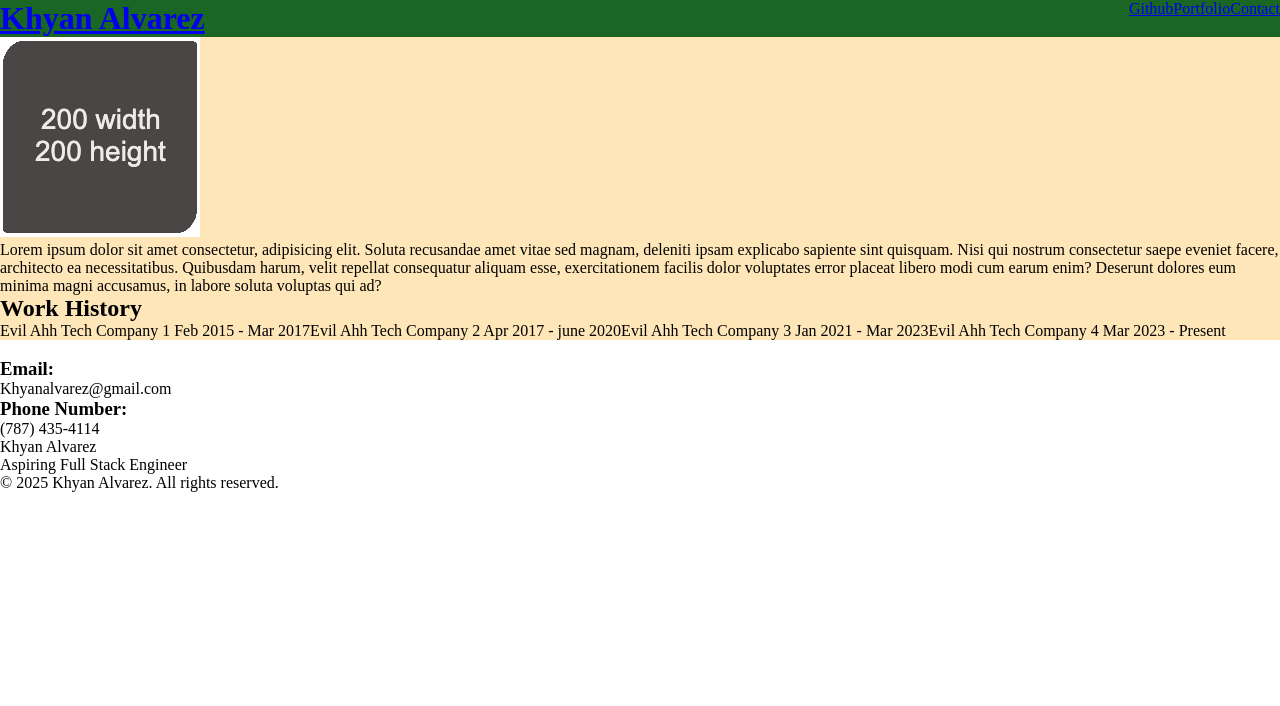
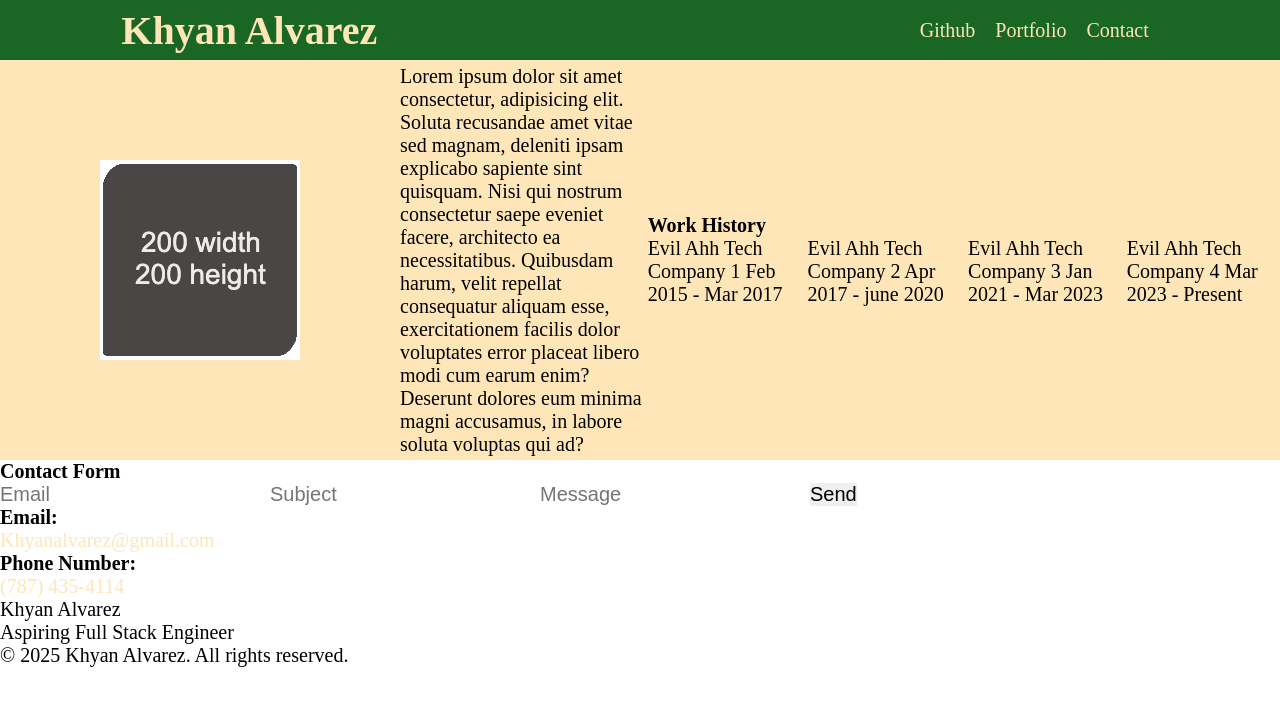
Before and after one commit to khyan22/module-1-mini, a plain HTML site: page main/index.html in a window 1280 px wide. Drawn offline with Linux system fonts and the light colour scheme.

Commit message:
finished header and started styling main

```diff
--- a/main/assets/css/styles.css
+++ b/main/assets/css/styles.css
@@ -2,28 +2,79 @@
   margin: 0px;
   padding: 0px;
   border: 0px;
+  font-size: 20px;
   --primary-bg: hsl(39 100% 86%);
   --secondary-bg: hsl(129, 60%, 25%);
 }
 
 header {
+  position: sticky;
+  top: 0;
+  z-index: 1000;
   display: flex;
-  flex-direction: row;
-  justify-content:space-between;
-  background-color: var(--secondary-bg)
+  justify-content:space-around;
+  background-color: var(--secondary-bg);
+  height: 60px;
+  align-items: center;
 }
 
-.h1-flex {
+a {
+  text-decoration: none;
+  color: var(--primary-bg);
 }
 
-.nav-flex {
+.header-flex-a {
+  margin-right: 20px;
+  position: relative;
+  right: 70px;
+}
+
+.header-flex-a h1 {
+  margin-left: 15px;
+  font-size: 40px;
+}
+
+nav {
+  height: 100%;
+  margin-left: 20px;
+  position: relative;
+  left: 70px;
 }
 
 ul {
   list-style: none;
   display: flex;
+  height: 100%;
+}
+
+.header-ul-flex-cont {
+  margin-right: 15px;
+}
+
+.header-ul-flex-cont li{
+  text-decoration: none;
+  color: var(--primary-bg);
+  margin-inline: 10px;
+  margin-block: auto;
+  font-size: 20px
 }
 
 main {
   background-color: var(--primary-bg);
+  display: flex;
+  justify-content: space-around;
+  align-items: center;
+  height: 400px;
 }
+
+.main-flex-img {
+  margin: auto 100px;
+}
+
+.main-flex-p {
+  width: 600px;
+}
+
+.main-flex-sect {
+
+}
--- a/main/index.html
+++ b/main/index.html
@@ -1,32 +1,36 @@
 <!DOCTYPE html>
 <html lang="en">
+
 <head>
   <meta charset="UTF-8">
   <meta name="viewport" content="width=device-width, initial-scale=1.0">
   <link rel="stylesheet" type="text/css" href="./assets/css/styles.css">
   <title>Khyan Alvarez</title>
 </head>
+
 <body>
   <header>
-    <a class="h1-flex" href="index.html"><h1>Khyan Alvarez</h1></a>
-    <nav class="nav-flex">
-      <ul>
+    <a class="header-flex-a" href="index.html">
+      <h1>Khyan Alvarez</h1>
+    </a>
+    <nav class="header-flex-nav">
+      <ul class="header-ul-flex-cont">
         <li> <a href="https://github.com/khyan22" target="_blank">Github</a></li>
-        <li> <a href="#">Portfolio</a></li>
+        <li> <a href="index.html">Portfolio</a></li>
         <li> <a href="#contact">Contact</a></li>
       </ul>
     </nav>
   </header>
 
   <main>
-    <img src="./assets/images/image-1.jpg" alt="grey place holder image">
-    <p>Lorem ipsum dolor sit amet consectetur, adipisicing elit. Soluta recusandae amet
+    <img class="main-flex-img" src="./assets/images/image-1.jpg" alt="grey place holder image">
+    <p class="main-flex-p">Lorem ipsum dolor sit amet consectetur, adipisicing elit. Soluta recusandae amet
       vitae sed magnam, deleniti ipsam explicabo sapiente sint quisquam. Nisi qui nostrum
       consectetur saepe eveniet facere, architecto ea necessitatibus. Quibusdam harum,
       velit repellat consequatur aliquam esse, exercitationem facilis dolor voluptates error
       placeat libero modi cum earum enim? Deserunt dolores eum minima magni accusamus, in labore
       soluta voluptas qui ad?</p>
-    <section>
+    <section class="main-flex-sect">
       <h2>Work History</h2>
       <ul>
         <li>Evil Ahh Tech Company 1 Feb 2015 - Mar 2017</li>
@@ -37,18 +41,21 @@
     </section>
   </main>
 
+  <section id="contact">
+    <h2>Contact Form</h2>
     <section>
       <form>
-      <input>
-      <input>
-      <input>
-      <button></button>
+        <input type="email" placeholder="Email">
+        <input type="text" placeholder="Subject">
+        <input type="text" placeholder="Message">
+        <button>Send</button>
       </form>
       <section>
         <h3>Email:</h3>
         <a>Khyanalvarez@gmail.com</a>
         <h3>Phone Number:</h3>
         <a>(787) 435-4114</a>
+      </section>
     </section>
   </section>
 
@@ -59,4 +66,5 @@
   </footer>
 
 </body>
+
 </html>
```
Lines whose indentation alone changed are shown as unchanged.
